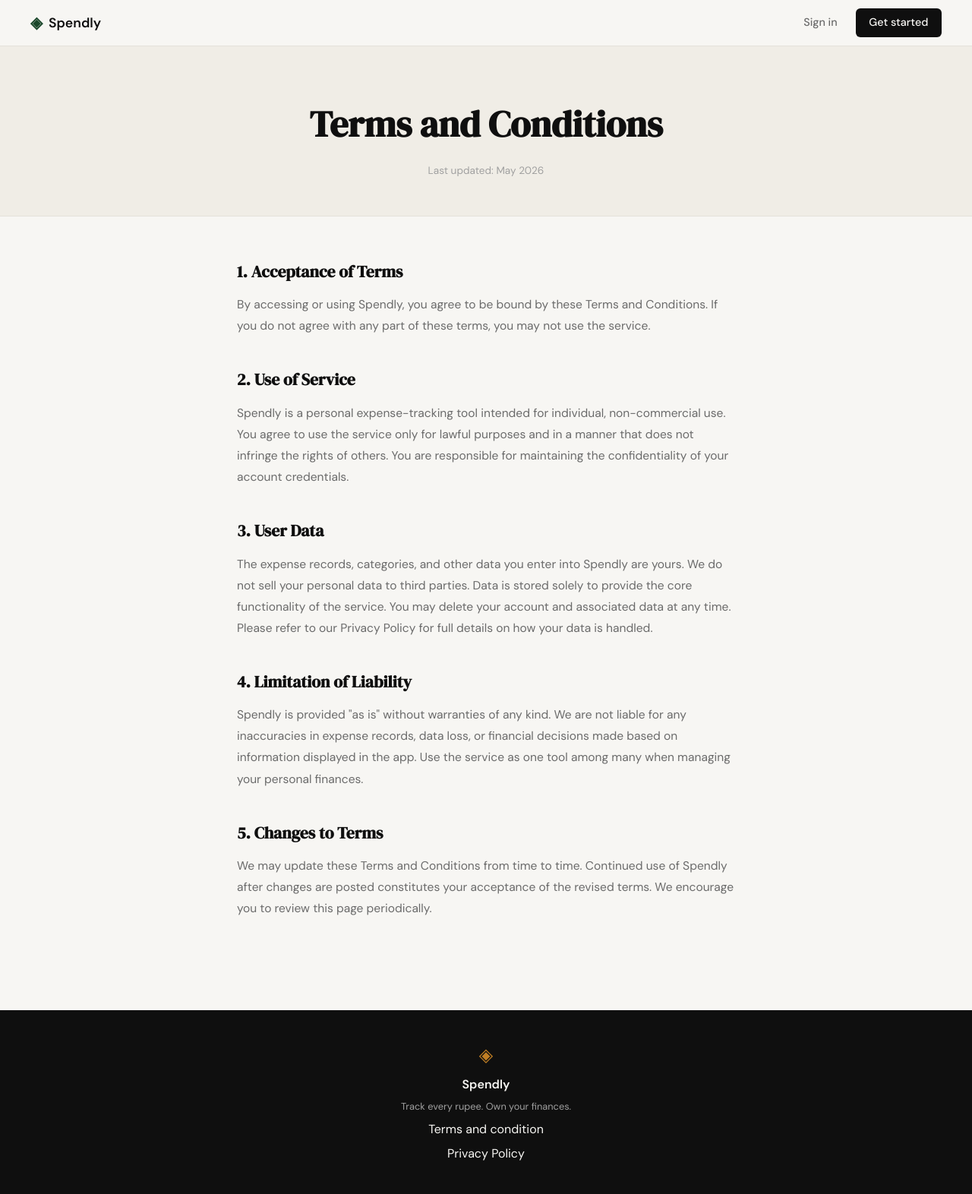
After one commit to umerrkhan/Spendly, a Flask app: page /terms in a window 1280 px wide. The commit adds this page. Shown: the whole page at 76% size. Run offline with Flask 3, Linux system fonts and the light colour scheme.

Commit message:
Changes to Terms and condition page

```diff
--- a/app.py
+++ b/app.py
@@ -20,6 +20,11 @@ def register():
 @app.route("/login")
 def login():
     return render_template("login.html")
+
+
+@app.route("/terms")
+def terms():
+    return render_template("terms.html")
 
 
 # ------------------------------------------------------------------ #
--- a/static/css/style.css
+++ b/static/css/style.css
@@ -508,6 +508,57 @@ a { color: inherit; text-decoration: none; }
 }
 
 /* ------------------------------------------------------------------ */
+/* Terms page                                                          */
+/* ------------------------------------------------------------------ */
+
+.terms-header {
+    background: var(--paper-warm);
+    border-bottom: 1px solid var(--border);
+    padding: 4rem 2rem 3rem;
+    text-align: center;
+}
+
+.terms-header-inner {
+    max-width: 720px;
+    margin: 0 auto;
+}
+
+.terms-title {
+    font-family: var(--font-display);
+    font-size: clamp(2rem, 4vw, 3rem);
+    color: var(--ink);
+    margin-bottom: 0.75rem;
+}
+
+.terms-meta {
+    font-size: 0.85rem;
+    color: var(--ink-faint);
+}
+
+.terms-body {
+    max-width: 720px;
+    margin: 0 auto;
+    padding: 3.5rem 2rem 5rem;
+}
+
+.terms-section {
+    margin-bottom: 2.5rem;
+}
+
+.terms-section h2 {
+    font-family: var(--font-display);
+    font-size: 1.35rem;
+    color: var(--ink);
+    margin-bottom: 0.75rem;
+}
+
+.terms-section p {
+    font-size: 0.975rem;
+    color: var(--ink-muted);
+    line-height: 1.8;
+}
+
+/* ------------------------------------------------------------------ */
 /* Responsive                                                          */
 /* ------------------------------------------------------------------ */
 
--- a/templates/base.html
+++ b/templates/base.html
@@ -34,7 +34,7 @@
             <span class="brand-icon">◈</span>
             <span class="footer-name">Spendly</span>
             <p class="footer-copy">Track every rupee. Own your finances.</p>
-            <a href="#">Terms and condition</a>
+            <a href="{{ url_for('terms') }}">Terms and condition</a>
             <a href="#">Privacy Policy</a>
         </div>
     </footer>
--- /dev/null
+++ b/templates/terms.html
@@ -0,0 +1,43 @@
+{% extends "base.html" %}
+
+{% block title %}Terms and Conditions — Spendly{% endblock %}
+
+{% block content %}
+
+<div class="terms-header">
+    <div class="terms-header-inner">
+        <h1 class="terms-title">Terms and Conditions</h1>
+        <p class="terms-meta">Last updated: May 2026</p>
+    </div>
+</div>
+
+<div class="terms-body">
+
+    <div class="terms-section">
+        <h2>1. Acceptance of Terms</h2>
+        <p>By accessing or using Spendly, you agree to be bound by these Terms and Conditions. If you do not agree with any part of these terms, you may not use the service.</p>
+    </div>
+
+    <div class="terms-section">
+        <h2>2. Use of Service</h2>
+        <p>Spendly is a personal expense-tracking tool intended for individual, non-commercial use. You agree to use the service only for lawful purposes and in a manner that does not infringe the rights of others. You are responsible for maintaining the confidentiality of your account credentials.</p>
+    </div>
+
+    <div class="terms-section">
+        <h2>3. User Data</h2>
+        <p>The expense records, categories, and other data you enter into Spendly are yours. We do not sell your personal data to third parties. Data is stored solely to provide the core functionality of the service. You may delete your account and associated data at any time. Please refer to our Privacy Policy for full details on how your data is handled.</p>
+    </div>
+
+    <div class="terms-section">
+        <h2>4. Limitation of Liability</h2>
+        <p>Spendly is provided "as is" without warranties of any kind. We are not liable for any inaccuracies in expense records, data loss, or financial decisions made based on information displayed in the app. Use the service as one tool among many when managing your personal finances.</p>
+    </div>
+
+    <div class="terms-section">
+        <h2>5. Changes to Terms</h2>
+        <p>We may update these Terms and Conditions from time to time. Continued use of Spendly after changes are posted constitutes your acceptance of the revised terms. We encourage you to review this page periodically.</p>
+    </div>
+
+</div>
+
+{% endblock %}
```
